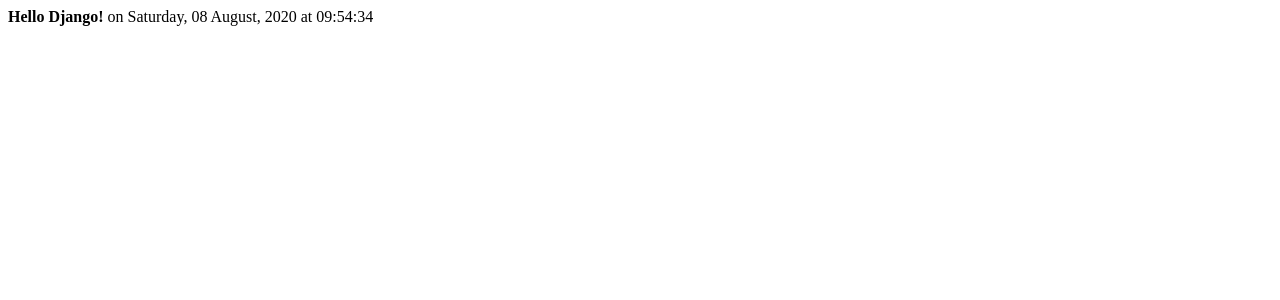
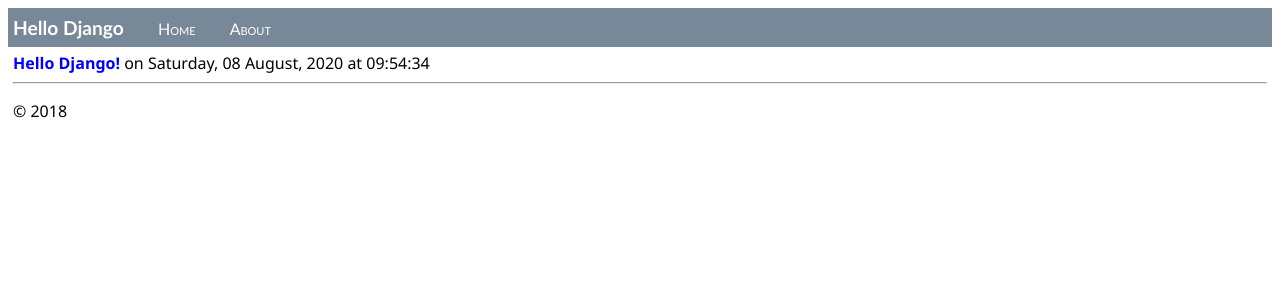
Before and after one commit to TroydonAnabolic/LearningDjango, a Django app: page / in a window 1280 px wide. Shown: the top 300 px of the page. Run offline with Django 3.2, Linux system fonts and the light colour scheme.

Commit message:
Use template inheritance for a base layout page

```diff
--- /dev/null
+++ b/LearningDjango/DjangoApp1/static/site.css
@@ -0,0 +1,31 @@
+.message {
+    font-weight: 600;
+    color: blue;
+}
+.navbar {
+    background-color: lightslategray;
+    font-size: 1em;
+    font-family: 'Trebuchet MS', 'Lucida Sans Unicode', 'Lucida Grande', 'Lucida Sans', Arial, sans-serif;
+    color: white;
+    padding: 8px 5px 8px 5px;
+}
+
+    .navbar a {
+        text-decoration: none;
+        color: inherit;
+    }
+
+.navbar-brand {
+    font-size: 1.2em;
+    font-weight: 600;
+}
+
+.navbar-item {
+    font-variant: small-caps;
+    margin-left: 30px;
+}
+
+.body-content {
+    padding: 5px;
+    font-family: 'Segoe UI', Tahoma, Geneva, Verdana, sans-serif;
+}
--- a/LearningDjango/DjangoApp1/templates/DjangoApp1/index.html
+++ b/LearningDjango/DjangoApp1/templates/DjangoApp1/index.html
@@ -1,8 +1,4 @@
-<html>
-    <head>
-        <title>{{ title }}</title>
-    </head>
-    <body>
-        <strong>{{ message }}</strong>{{ content }}
-    </body>
-</html>
+{% extends "DjangoApp1/layout.html" %}
+{% block content %}
+<span class="message">{{ message }}</span>{{ content }}
+{% endblock %}
--- /dev/null
+++ b/LearningDjango/DjangoApp1/templates/DjangoApp1/layout.html
@@ -0,0 +1,26 @@
+<!DOCTYPE html>
+<html>
+<head>
+    <meta charset="utf-8" />
+    <title>{{ title }}</title>
+    {% load staticfiles %}
+    <link rel="stylesheet" type="text/css" href="{% static 'site.css' %}" />
+</head>
+
+<body>
+    <div class="navbar">
+       <a href="/" class="navbar-brand">Hello Django</a>
+       <a href="{% url 'home' %}" class="navbar-item">Home</a>
+       <a href="{% url 'about' %}" class="navbar-item">About</a>
+    </div>
+
+    <div class="body-content">
+        {# Similar to render in asp #}
+{% block content %}{% endblock %}
+        <hr/>
+        <footer>
+            <p>&copy; 2018</p>
+        </footer>
+    </div>
+</body>
+</html>
--- a/LearningDjango/DjangoApp1/views.py
+++ b/LearningDjango/DjangoApp1/views.py
@@ -5,6 +5,7 @@
 from django.shortcuts import render
 from django.http import HttpResponse
 
+# defines web pages here
 def index(request):
     # create variable now and set it to the current time
     now = datetime.now()
@@ -20,3 +21,13 @@
             'content' : " on " + now.strftime("%A, %d %B, %Y at %X")
         }
     )
+
+def about(request):
+    return render(
+        request,
+        "DjangoApp1/about.html",
+        {
+            'title' : "About HelloDjangoApp",
+            'content' : "Example app page for Django."
+        }
+    )
--- a/LearningDjango/LearningDjango/urls.py
+++ b/LearningDjango/LearningDjango/urls.py
@@ -27,4 +27,5 @@
     #path('admin/', admin.site.urls)
      url(r'^$', DjangoApp1.views.index, name='index'), # r means not to escape any chars with escap chat /
     url(r'^home$', DjangoApp1.views.index, name='home'),
+    url(r'^about$', DjangoApp1.views.about, name='about'),
 ]
```
Also changed, not shown: LearningDjango/DjangoApp1/templates/DjangoApp1/about.html (added, +11 -0 lines), 1 other file.
